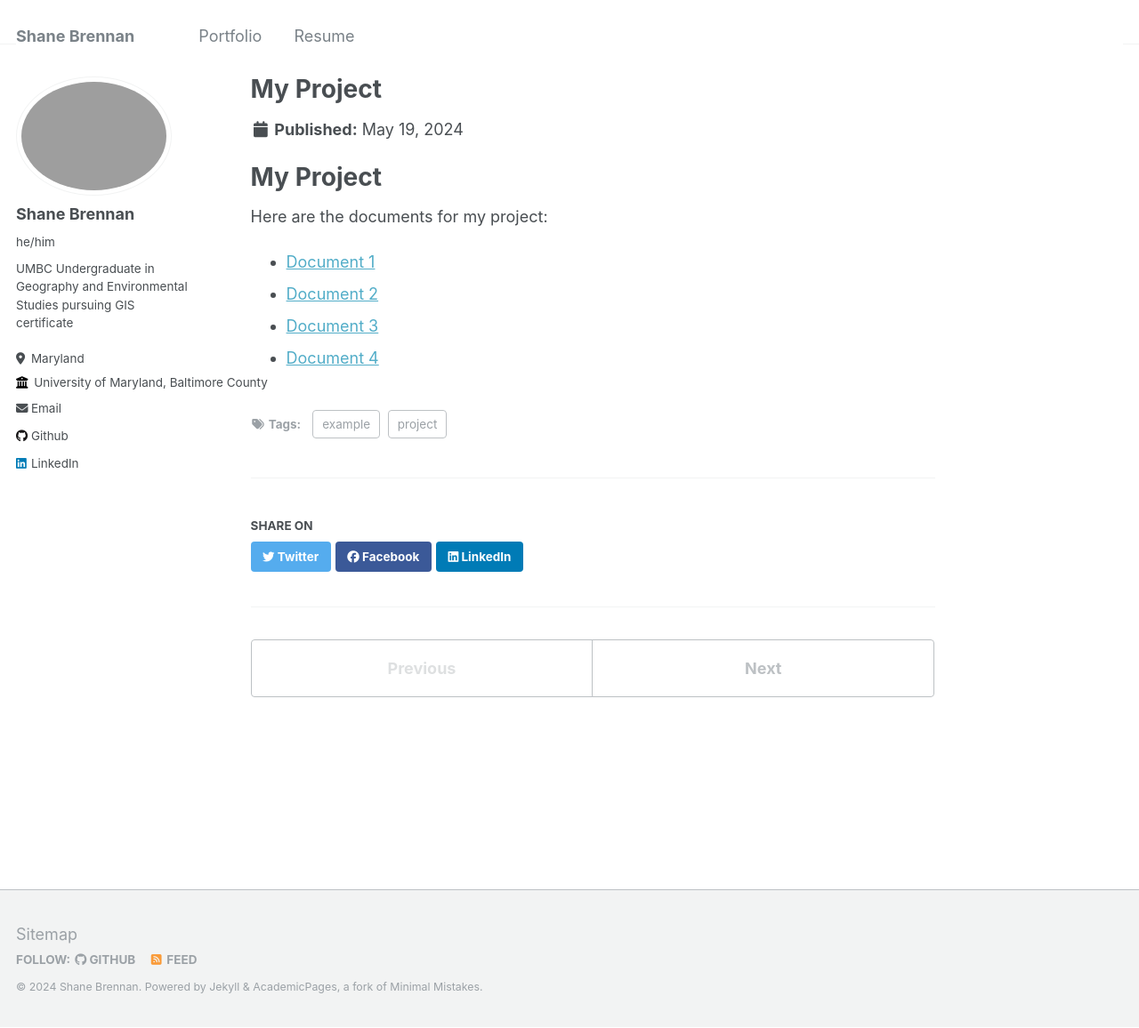
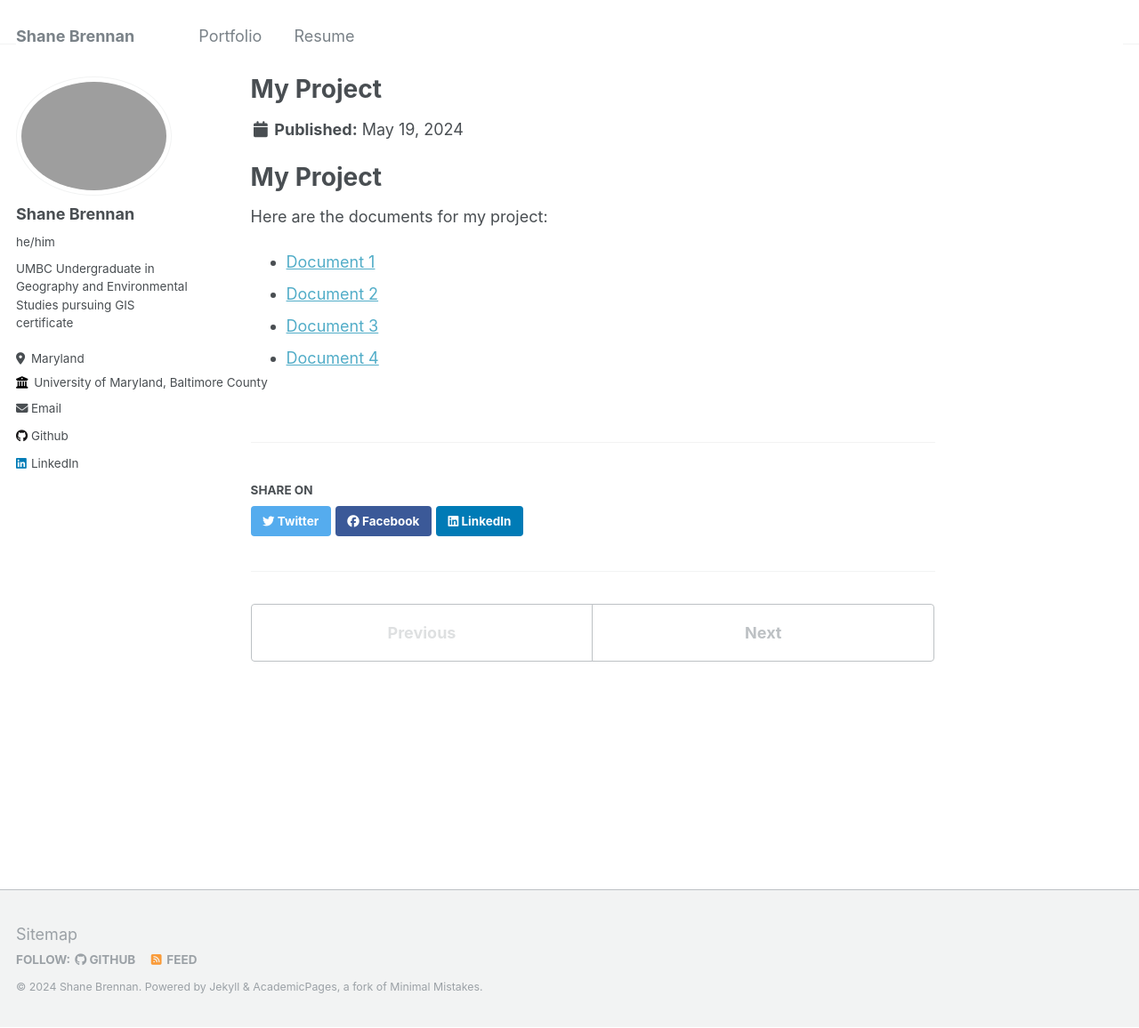
Before and after one commit to ShaneBren/ShaneBre.github.io, a Jekyll site: the page built from _portfolio/GES486.md, in a window 1280 px wide and 1156 px high. Shown: the whole window at 89% size. Built offline with Jekyll 4.4.1, drawn with Linux system fonts in a browser that asks for light colours.

Commit message:
Update GES486.md

```diff
--- a/_portfolio/GES486.md
+++ b/_portfolio/GES486.md
@@ -2,8 +2,6 @@
 title: "My Project"
 subtitle: "A brief description of my project"
 date: 2024-05-19
-tags: [example, project]
-excerpt: "Here is a brief landing page text block"
 ---
 
 # My Project
```
